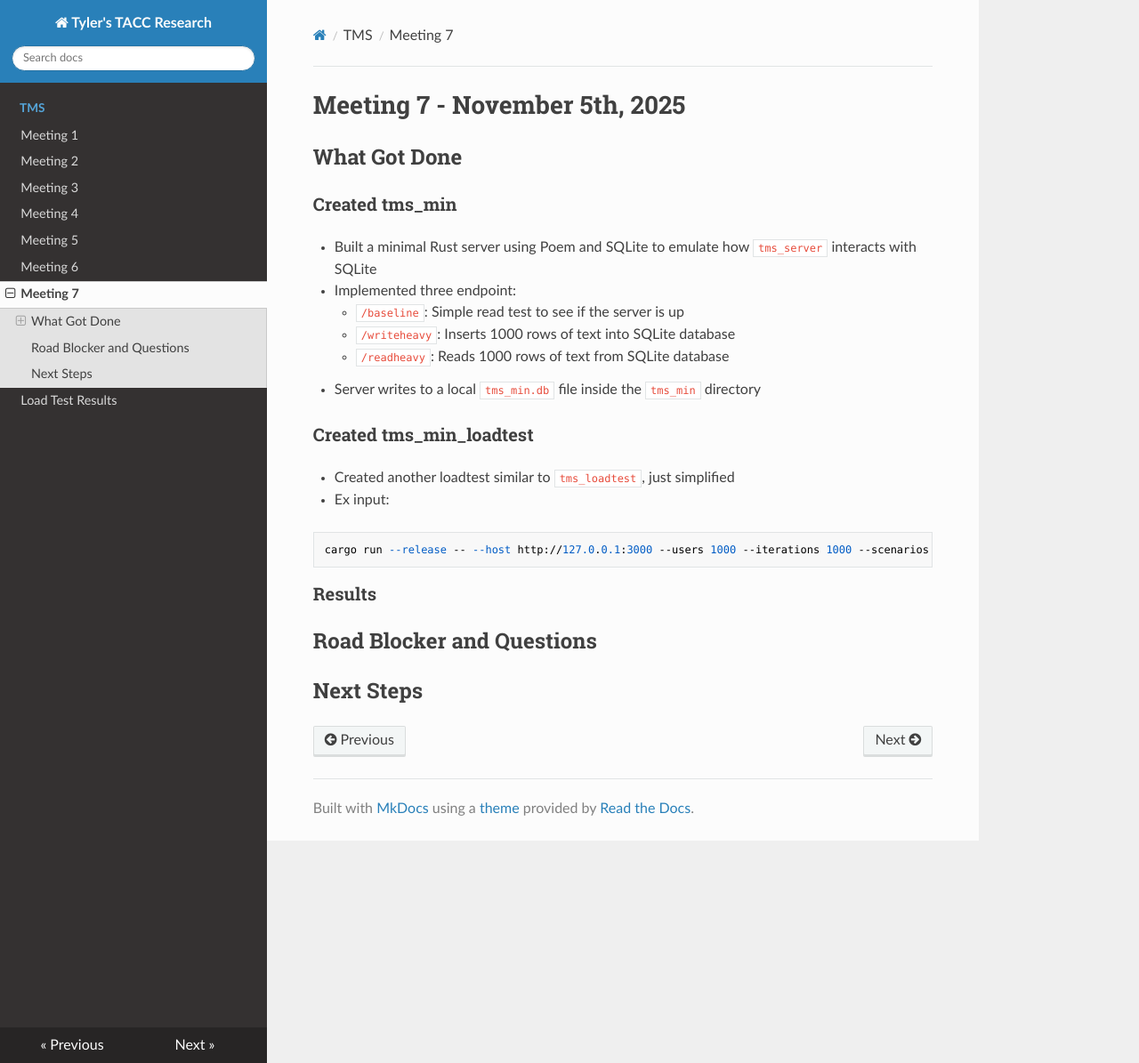
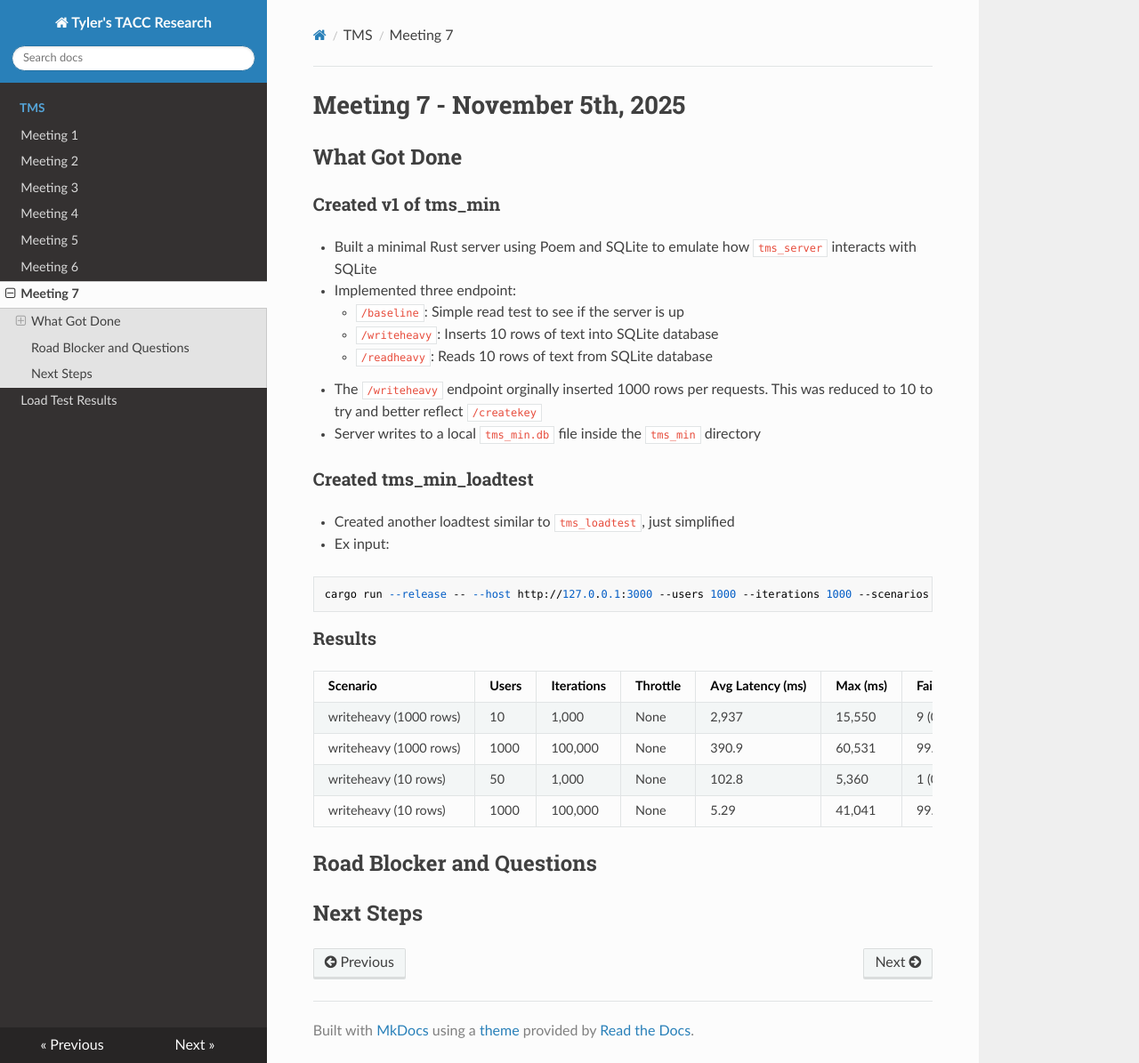
Before and after one commit to tyler0852/tylers-tacc-research, an MkDocs documentation site: the page built from docs/tms/meeting-7.md, in a window 1280 px wide and 1195 px high. Shown: the whole window at 89% size. Built offline with MkDocs 1.6.1, drawn with Linux system fonts in a browser that asks for light colours; nearby versions of some CDN libraries.

Commit message:
Revise Meeting 7 notes for tms_min updates
Updated the meeting notes to reflect changes in the tms_min project, including endpoint adjustments and load test results.

```diff
--- a/docs/tms/meeting-7.md
+++ b/docs/tms/meeting-7.md
@@ -2,13 +2,14 @@
 
 ## What Got Done
 
-### Created tms_min
+### Created v1 of tms_min
 
 - Built a minimal Rust server using Poem and SQLite to emulate how `tms_server` interacts with SQLite
 - Implemented three endpoint:
     - `/baseline`: Simple read test to see if the server is up
-    - `/writeheavy`: Inserts 1000 rows of text into SQLite database
-    - `/readheavy`: Reads 1000 rows of text from SQLite database
+    - `/writeheavy`: Inserts 10 rows of text into SQLite database
+    - `/readheavy`: Reads 10 rows of text from SQLite database
+- The `/writeheavy` endpoint orginally inserted 1000 rows per requests. This was reduced to 10 to try and better reflect `/createkey`
 - Server writes to a local `tms_min.db` file inside the `tms_min` directory
 
 ### Created tms_min_loadtest
@@ -21,6 +22,15 @@ cargo run --release -- --host http://127.0.0.1:3000 --users 1000 --iterations 10
 
 ### Results
 
+| Scenario | Users | Iterations | Throttle | Avg Latency (ms) | Max (ms) | Fails | Runtime | Notes |
+|:-----------|:------|:-----------|:----------|:----------------|:-----------|:--------|:----------|:-------|
+| writeheavy (1000 rows) | 10 | 1,000 | None | 2,937 | 15,550 | 9 (0%) | 26 min | Slow but stable; minor connection resets |
+| writeheavy (1000 rows) | 1000 | 100,000 | None | 390.9 | 60,531 | 99.9% | ~1 hr | Crashed with “Too many open files (os error 24)” and timeouts |
+| writeheavy (10 rows) | 50 | 1,000 | None | 102.8 | 5,360 | 1 (0%) | 153 s | Completed successfully; no DB lock contention |
+| writeheavy (10 rows) | 1000 | 100,000 | None | 5.29 | 41,041 | 99.4% | ~37 min | High throughput (~40k req/s) before hitting file descriptor cap |
+
+
+
 ## Road Blocker and Questions
 
 
```
